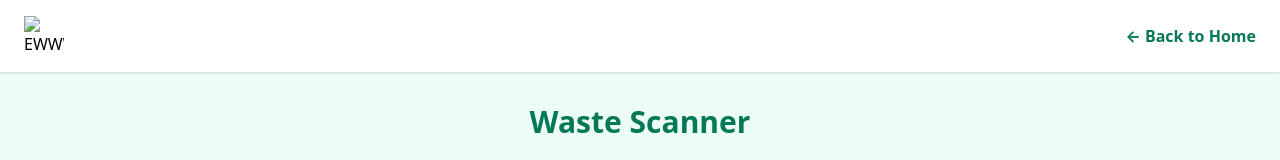
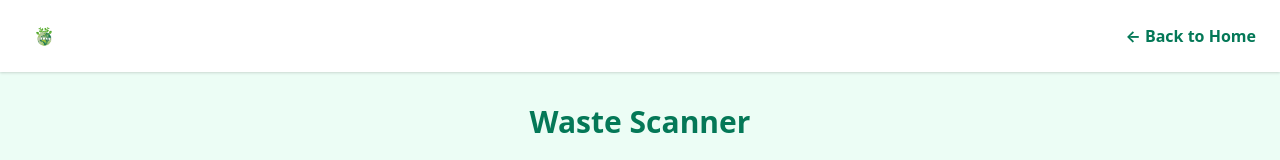
Before and after one commit to mehak1725/ewwww-frontend, a plain HTML site: page scanner.html in a window 1280 px wide. Shown: the top 160 px of the page. Drawn offline with nearby package versions, Linux system fonts and the light colour scheme.

Commit message:
Update scanner.html

```diff
--- a/scanner.html
+++ b/scanner.html
@@ -1,4 +1,3 @@
-<!-- scanner.html -->
 <!DOCTYPE html>
 <html lang="en">
 <head>
@@ -8,25 +7,20 @@
   <link href="https://cdn.jsdelivr.net/npm/tailwindcss@2.2.19/dist/tailwind.min.css" rel="stylesheet">
 </head>
 <body class="bg-green-50 min-h-screen font-sans">
-
-  <!-- Nav -->
   <nav class="flex justify-between items-center px-6 py-4 bg-white shadow">
     <a href="index.html">
-      <img src="public/assets/logo.png.png" alt="EWWWW Logo" class="w-10 h-10"/>
+      <img src="/assets/logo.png" alt="EWWWW Logo" class="w-10 h-10"/>
     </a>
     <a href="index.html" class="text-green-700 font-bold hover:underline">← Back to Home</a>
   </nav>
 
-  <!-- Scanner Content -->
   <div class="p-8 text-center">
     <h1 class="text-3xl font-bold text-green-700 mb-4">Waste Scanner</h1>
     <p class="mb-6 text-gray-700">Upload an image to scan and get eco feedback</p>
-
     <div class="max-w-md mx-auto bg-white shadow-lg rounded-lg p-6">
       <input type="file" class="mb-4 block w-full text-sm text-gray-700 border border-gray-300 rounded" />
       <button class="bg-green-600 text-white px-4 py-2 rounded hover:bg-green-700 w-full">Scan Waste</button>
     </div>
-
     <div class="mt-6">
       <p class="text-gray-600 italic">Results will appear here (connect to backend later)</p>
     </div>
```
